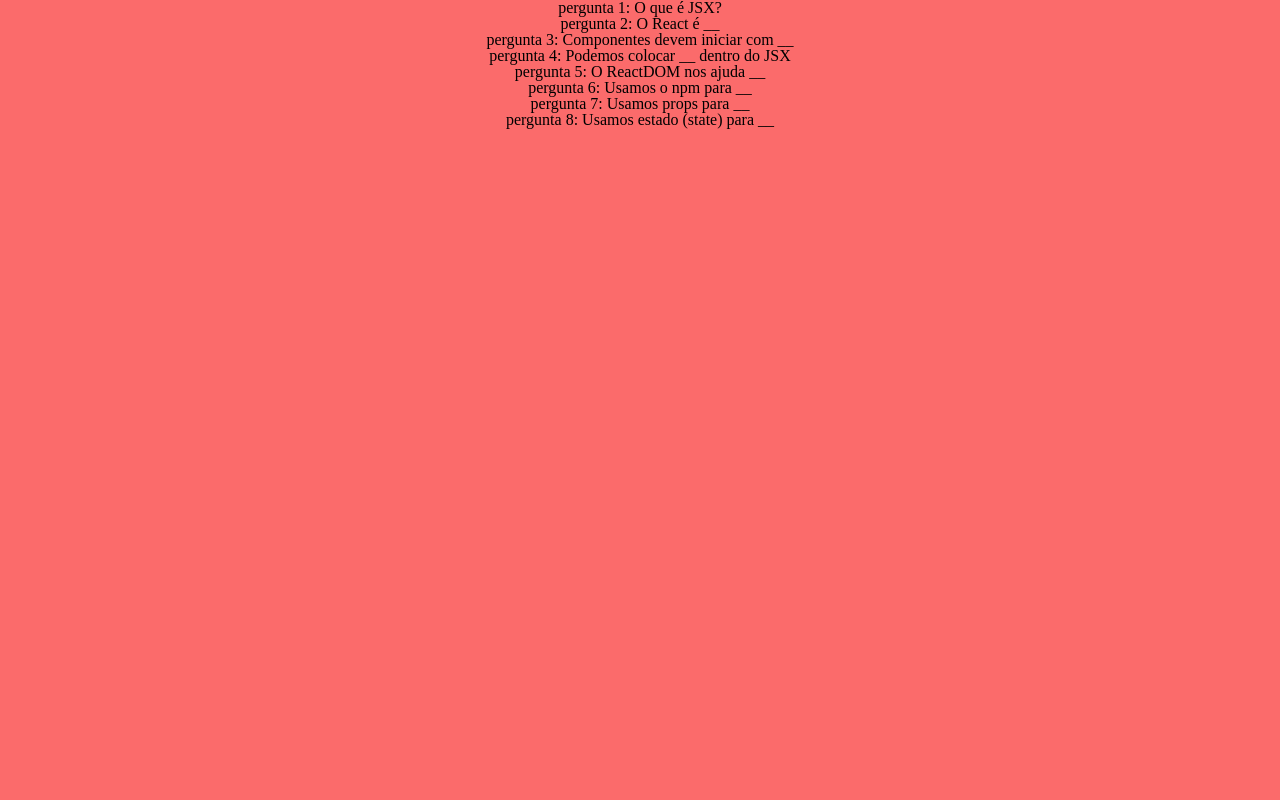
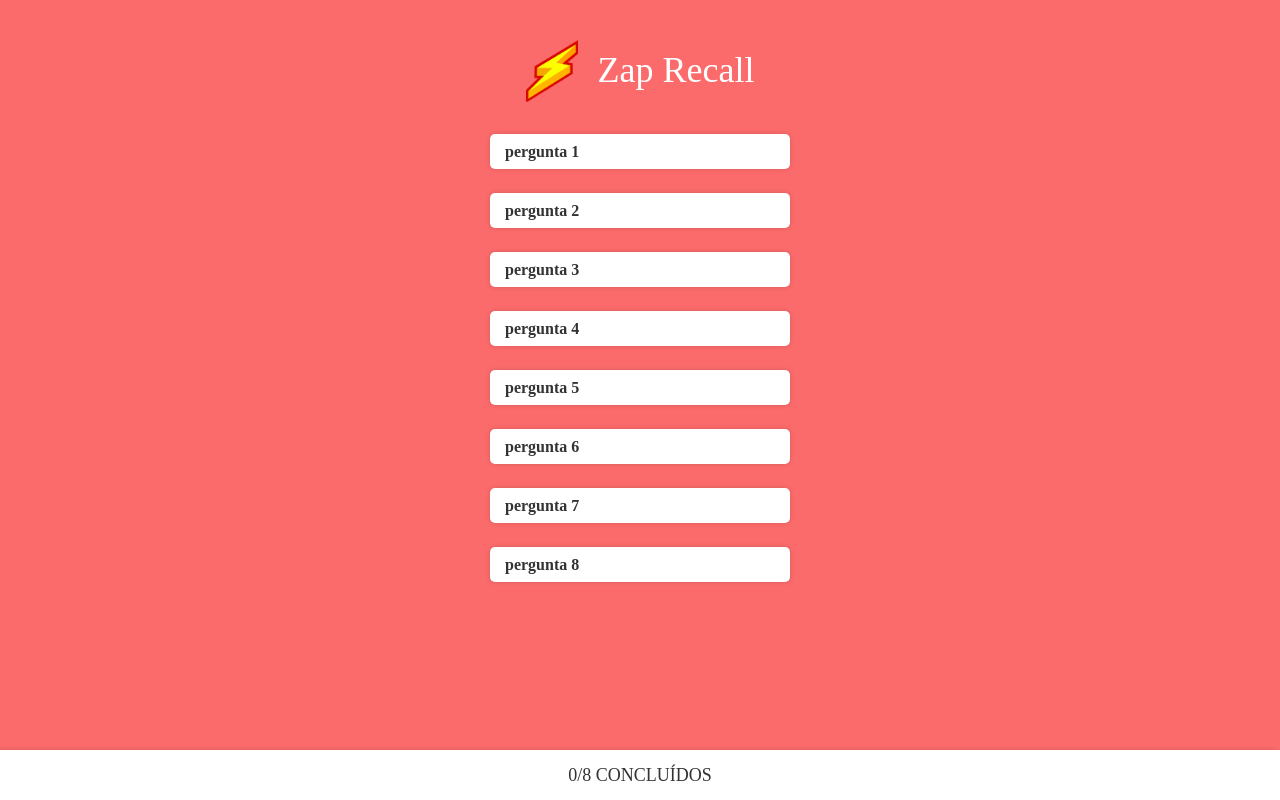
Before and after one commit to damondias/zap-recall, a React (Vite) app: page / in a window 1280 px wide. Built offline with nearby package versions, Linux system fonts and the light colour scheme.

Commit message:
feat: static page layout according to figma

```diff
--- a/src/App.jsx
+++ b/src/App.jsx
@@ -1,8 +1,13 @@
 import "./styles/reset.css"
 import "./styles/styles.css"
 
-import React from 'react'
-import { ContainerBody } from "./style"
+import React,{ useState } from 'react'
+import { Body } from "./style"
+import Logo from "./components/Logo"
+import Flashcard from "./components/Flashcard"
+import Footer from "./components/Footer"
+
+import logo from "./assets/logo.png"
 
 function App() {
 
@@ -17,12 +22,14 @@ function App() {
     {question: "Usamos estado (state) para __", answer: "Dizer para o React quais informações quando atualizadas devem renderizar a tela novamente" }
   ]
 
-  console.log(cards);
+  const [checks, setChecks] = useState(0);
 
   return (
-    <ContainerBody>
-       {cards.map((card,i)=> <h2> pergunta {i+1}: {card.question}</h2>) }
-    </ContainerBody>
+    <Body>
+        <Logo img = {logo} title = "Zap Recall"/>
+        {cards.map((card,i)=> <Flashcard number={i+1} question={card.question} answer={card.answer}/> )}
+        <Footer checks={checks} amount={cards.length}/>
+    </Body>
   )
 }
 
--- /dev/null
+++ b/src/components/Flashcard/index.jsx
@@ -0,0 +1,13 @@
+import React from 'react'
+import { Container } from './style';
+
+function Flashcard({number, question, answer}){
+
+    return (
+        <Container>
+            <p> pergunta {number} </p>
+        </Container>
+    )
+}
+
+export default Flashcard;
--- /dev/null
+++ b/src/components/Flashcard/style.jsx
@@ -0,0 +1,33 @@
+import styled from 'styled-components';
+
+const Container = styled.div `
+    width: 300px;
+    height: 35px;
+    margin: 12px;
+    padding: 15px;
+    box-shadow: 0px 4px 5px rgba(0, 0, 0, 0.15);
+    border-radius: 5px;
+    display: flex;
+    box-shadow: 0px 0px 5px 0px rgba(0, 0, 0, 0.15);
+
+    color: #333333;
+    background-color:#FFFFFF;
+
+    align-items: center;
+    justify-content: space-between;
+    flex-direction: row;
+
+    p {
+        font-family: 'Recursive';
+        font-style: normal;
+        font-weight: 700;
+        font-size: 16px;
+        line-height: 19px;
+
+        text-decoration: none;
+    }
+`;
+
+export {
+    Container,
+}
--- /dev/null
+++ b/src/components/Footer/index.jsx
@@ -0,0 +1,14 @@
+import React from "react"
+import { Container } from './style';
+
+function Footer({checks, amount}) {
+    return (
+        <Container>
+            <p>{checks}/{amount} CONCLUÍDOS</p>
+
+        </Container>
+
+    )
+}
+
+export default Footer;
--- /dev/null
+++ b/src/components/Footer/style.jsx
@@ -0,0 +1,23 @@
+import styled from 'styled-components';
+
+const Container = styled.div `
+  width: 100vw;
+  min-height: 50px;
+  background-color: #FFFFFF;
+  position: fixed;
+  bottom: 0;
+  display: flex;
+  flex-direction: column;
+  align-items: center;
+  justify-content: center;
+  font-family: 'Recursive';
+  font-weight: 400;
+  font-size: 18px;
+  color: #333333;
+  padding: 10px;
+  box-shadow: -4px 0px 5px 0px rgba(0, 0, 0, 0.15);
+`
+
+export {
+    Container,
+}
--- /dev/null
+++ b/src/components/Logo/index.jsx
@@ -0,0 +1,14 @@
+import React from 'react'
+import { Container } from './style';
+
+function Logo({img, title}){
+
+    return (
+        <Container>
+            <img src={img}/>
+            <h1>{title}</h1>
+        </Container>
+    )
+}
+
+export default Logo;
--- /dev/null
+++ b/src/components/Logo/style.jsx
@@ -0,0 +1,23 @@
+import styled from 'styled-components';
+
+const Container = styled.div`
+    display: flex;
+    align-items: center;
+    margin: 40px 0 20px 0;
+    h1 {
+        font-family: 'Righteous';
+        font-style: normal;
+        font-weight: 400;
+        font-size: 36px;
+        line-height: 45px;
+        color: #FFFFFF;
+        margin-left: 20px;
+      }
+    img {
+        width: 52px;
+      }
+
+`
+export {
+    Container,
+}
--- a/src/style.js
+++ b/src/style.jsx
@@ -1,7 +1,7 @@
 import styled from 'styled-components';
 
 
-const ContainerBody = styled.div `
+const Body = styled.div `
 
   background-color: #FB6B6B;
   width: 100vw;
@@ -15,5 +15,5 @@ const ContainerBody = styled.div `
 `
 
 export {
-    ContainerBody,
+    Body,
 }
```
